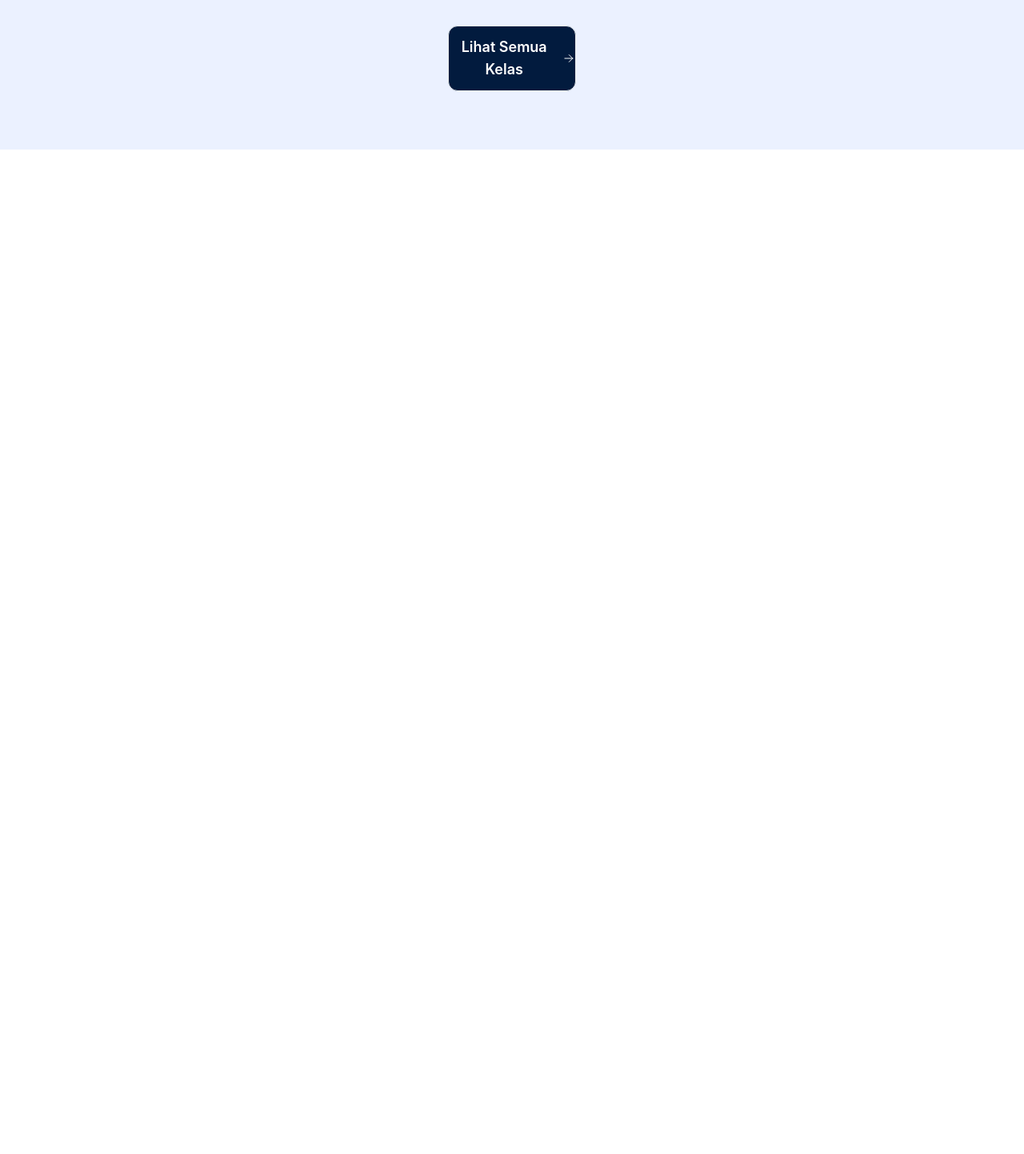
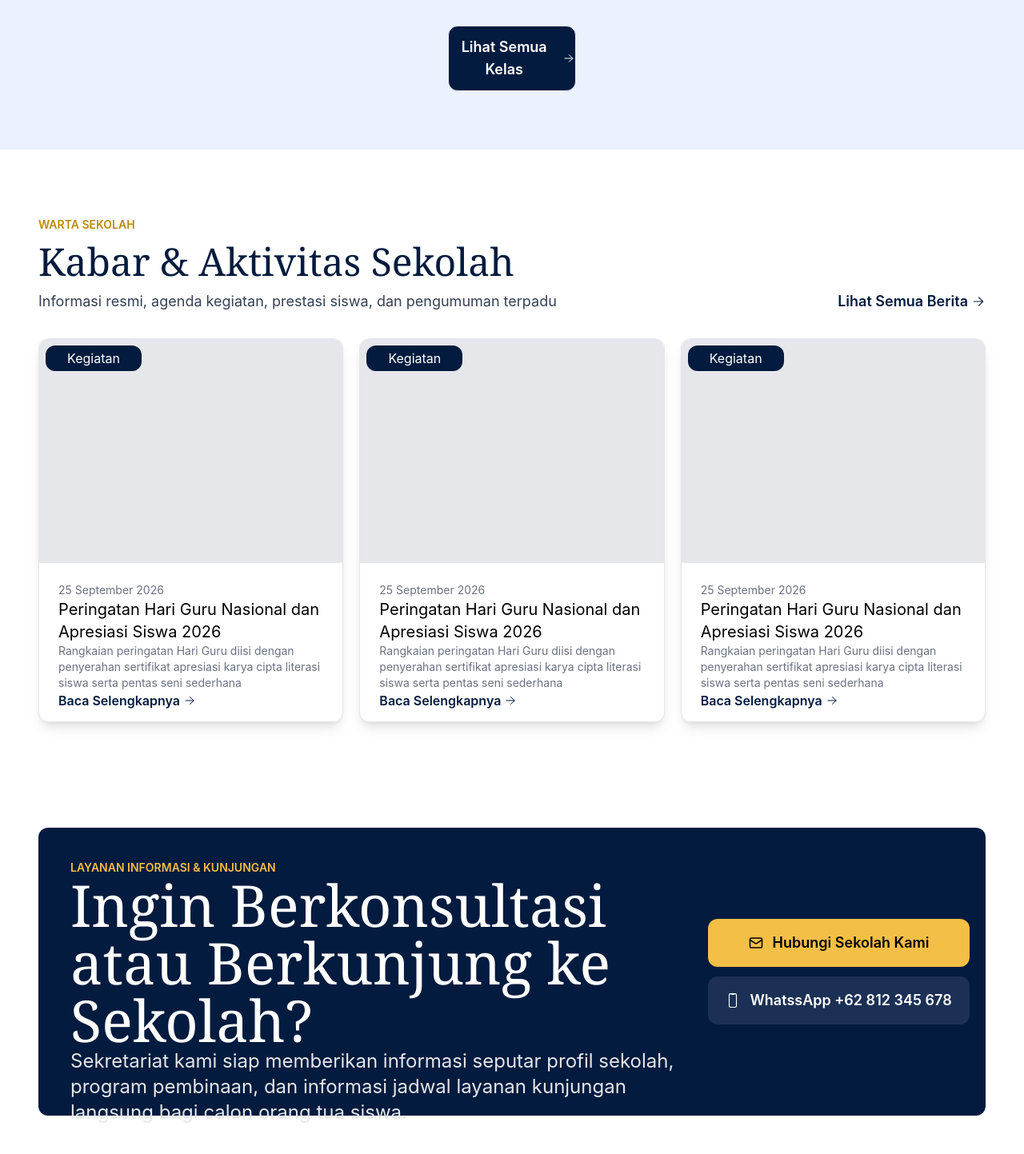
Before and after one commit to Satria15255/cms-school-website, a React (Vite) app: page / in a window 1280 px wide. Shown: the part 4293-5736 px from the top of the page at 80% size. Before the commit the page ends 4480 px from the top, so only its background shows below. Built offline with nearby package versions, Linux system fonts and the light colour scheme.

Commit message:
added CTA section

```diff
--- /dev/null
+++ b/src/datas/NewsList.ts
@@ -0,0 +1,23 @@
+export const NewsList = [
+	{
+		label: "Kegiatan",
+		title: "Peringatan Hari Guru Nasional dan Apresiasi Siswa 2026",
+		date: "25 September 2026",
+		description:
+			"Rangkaian peringatan Hari Guru diisi dengan penyerahan sertifikat apresiasi karya cipta literasi siswa serta pentas seni sederhana",
+	},
+	{
+		label: "Kegiatan",
+		title: "Peringatan Hari Guru Nasional dan Apresiasi Siswa 2026",
+		date: "25 September 2026",
+		description:
+			"Rangkaian peringatan Hari Guru diisi dengan penyerahan sertifikat apresiasi karya cipta literasi siswa serta pentas seni sederhana",
+	},
+	{
+		label: "Kegiatan",
+		title: "Peringatan Hari Guru Nasional dan Apresiasi Siswa 2026",
+		date: "25 September 2026",
+		description:
+			"Rangkaian peringatan Hari Guru diisi dengan penyerahan sertifikat apresiasi karya cipta literasi siswa serta pentas seni sederhana",
+	},
+];
--- a/src/pages/home/HomePage.tsx
+++ b/src/pages/home/HomePage.tsx
@@ -4,6 +4,8 @@ import AboutUs from "@/pages/home/section/AboutUs";
 import Affirmation from "@/pages/home/section/Affirmation";
 import Teacher from "@/pages/home/section/Teacher";
 import ClassList from "@/pages/home/section/ClassList";
+import NewsSection from "@/pages/home/section/NewsSection";
+import ContactSection from "@/pages/home/section/ContactSection";
 
 const HomePage = () => {
 	return (
@@ -15,6 +17,8 @@ const HomePage = () => {
 				<Affirmation />
 				<Teacher />
 				<ClassList />
+				<NewsSection />
+				<ContactSection />
 			</div>
 		</div>
 	);
--- /dev/null
+++ b/src/pages/home/section/ContactSection.tsx
@@ -0,0 +1,38 @@
+import { LuMail } from "react-icons/lu";
+import { IoPhonePortraitOutline } from "react-icons/io5";
+
+const Contact = () => {
+	return (
+		<main className="min-h-100 flex items-center p-12">
+			<div className="bg-[#021B3E] flex items-center rounded-xl w-full h-90 p-5">
+				<div className="w-5/7 flex flex-col justify-around h-full p-5">
+					<p className="text-sm font-semibold text-[#F4BF46]">
+						{" "}
+						LAYANAN INFORMASI & KUNJUNGAN
+					</p>
+					<h1 className="text-7xl font-serif text-white">
+						Ingin Berkonsultasi atau Berkunjung ke Sekolah?
+					</h1>
+					<p className="text-2xl max-w-7xl text-gray-200">
+						Sekretariat kami siap memberikan informasi seputar
+						profil sekolah, program pembinaan, dan informasi jadwal
+						layanan kunjungan langsung bagi calon orang tua
+						siswa.{" "}
+					</p>
+				</div>
+				<div className="w-2/7 flex flex-col items-center justify-center gap-3">
+					<button className="w-full bg-[#F4BF46] text-lg  font-semibold flex justify-center items-center gap-3 rounded-xl py-4">
+						<LuMail />
+						Hubungi Sekolah Kami
+					</button>
+					<button className="w-full bg-[#1B3054] text-lg font-semibold text-white flex items-center justify-center  gap-3 rounded-xl py-4">
+						<IoPhonePortraitOutline />
+						WhatssApp +62 812 345 678
+					</button>
+				</div>
+			</div>
+		</main>
+	);
+};
+
+export default Contact;
--- /dev/null
+++ b/src/pages/home/section/NewsSection.tsx
@@ -0,0 +1,63 @@
+import { NewsList } from "@/datas/NewsList";
+import { HiOutlineUser } from "react-icons/hi";
+import { HiOutlineArrowSmallRight } from "react-icons/hi2";
+
+const NewsSection = () => {
+	return (
+		<main className="h-screen flex flex-col justify-center items-center space-y-8 w-full bg-white">
+			<header className="flex flex-col items-start space-y-3 w-full px-12">
+				<p className="text-sm font-semibold text-[#B8890B] ">
+					WARTA SEKOLAH
+				</p>
+				<h1 className="text-5xl font-serif text-[#021B3E]">
+					Kabar & Aktivitas Sekolah
+				</h1>
+				<div className="flex w-full justify-between">
+					<p className="text-lg  text-gray-700">
+						Informasi resmi, agenda kegiatan, prestasi siswa, dan
+						pengumuman terpadu
+					</p>
+					<button className="text-lg text-[#021B3E] flex items-center gap-1 font-semibold">
+						Lihat Semua Berita <HiOutlineArrowSmallRight />
+					</button>
+				</div>
+			</header>
+			<section className="grid grid-cols-3 gap-5 w-full place-items-center px-12">
+				{NewsList.map((n) => (
+					<div className="w-full h-120 bg-white rounded-xl  flex flex-col justify-between border border-gray-200 shadow-lg">
+						<div className="relative">
+							<div className="w-full h-70 bg-gray-200 rounded-t-xl"></div>
+							<div className="absolute  rounded-lg  inset-0 top-2  left-2">
+								<p className="bg-[#021B3E] w-30 text-white py-1 rounded-xl text-center ">
+									{n.label}
+								</p>
+							</div>
+						</div>
+						<div className="flex flex-col h-full justify-around p-6">
+							<div>
+								<p className="text-sm text-gray-500">
+									{n.date}
+								</p>
+							</div>
+							<div>
+								<h1 className="text-xl">{n.title}</h1>
+								<p className="text-sm text-gray-500">
+									{" "}
+									{n.description}
+								</p>
+							</div>
+							<div>
+								<button className="text-[#021B3E] flex items-center gap-1 font-semibold">
+									Baca Selengkapnya{" "}
+									<HiOutlineArrowSmallRight />
+								</button>
+							</div>
+						</div>
+					</div>
+				))}
+			</section>
+		</main>
+	);
+};
+
+export default NewsSection;
```
